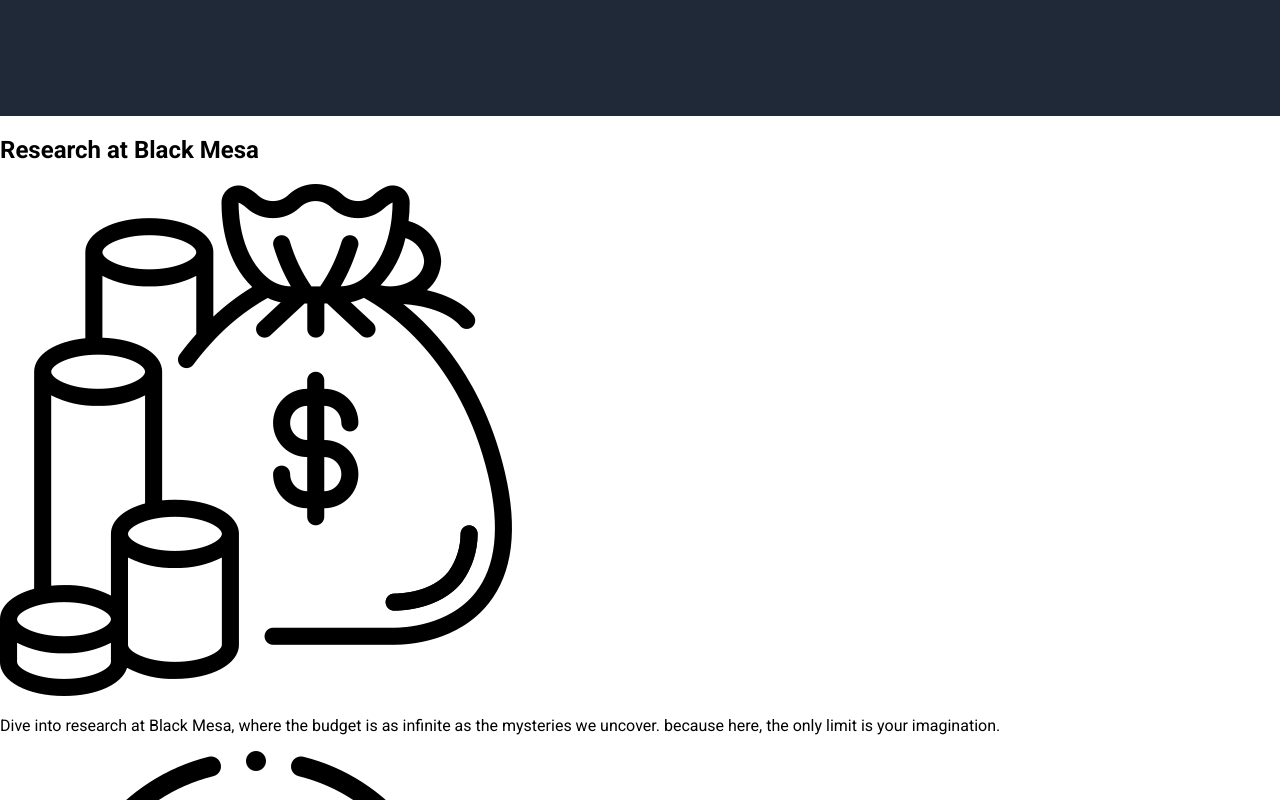
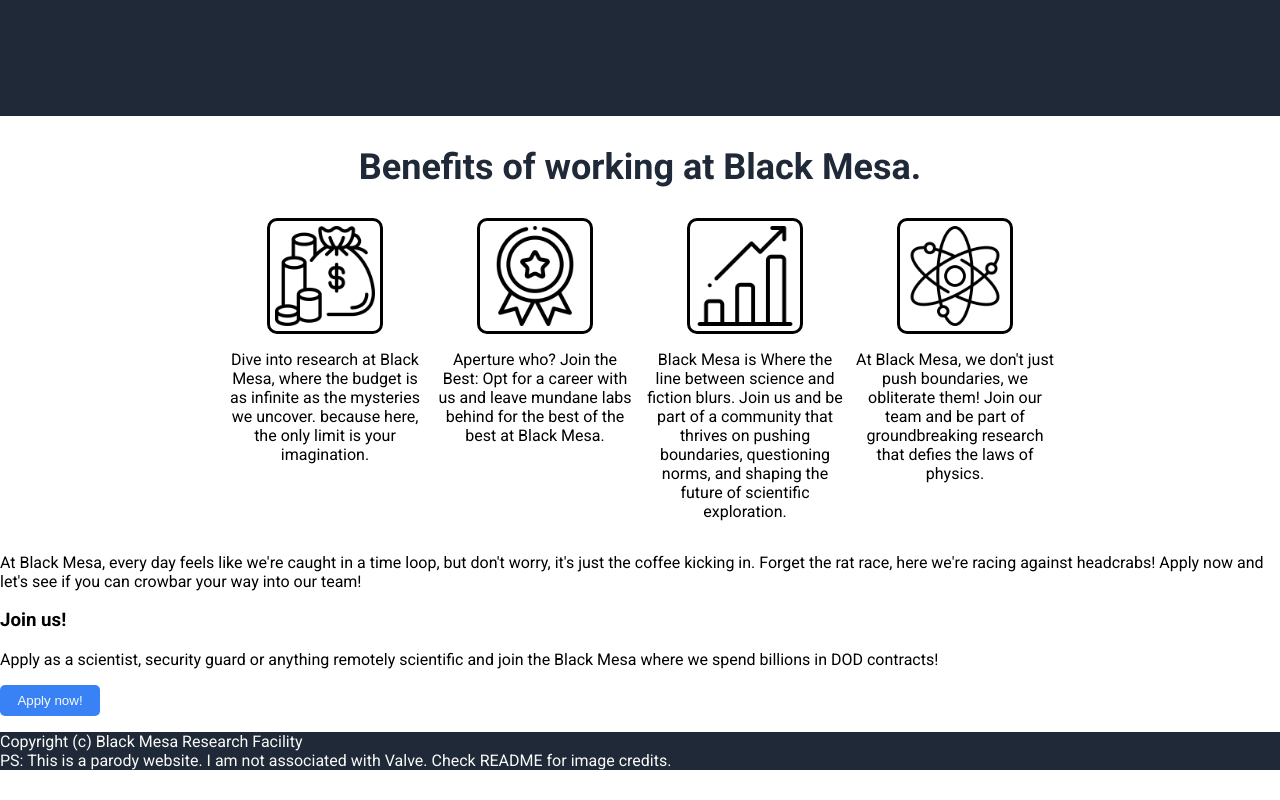
Before and after one commit to jarvis09-yann/black-mesa-landing-page, a plain HTML site: page index.html in a window 1280 px wide. Shown: the part 440-1240 px from the top of the page. Drawn offline with Linux system fonts and the light colour scheme.

Commit message:
finished cards section

```diff
--- a/index.html
+++ b/index.html
@@ -45,7 +45,8 @@
       </div>
     </section>
     <section class="cards-section">
-      <h2>Research at Black Mesa</h2>
+      <h2>Benefits of working at Black Mesa.</h2>
+      <div class="card-container">
         <div class="card">
           <img src="./money-bag.png" alt="A bag with dollar sign and coins." />
           <p>
@@ -64,18 +65,19 @@
         <div class="card">
           <img src="./bar-chart.png" alt="A chart with an arrow going up" />
           <p>
-          "Black Mesa: Where the line between science and fiction blurs. Join us
-          and be part of a community that thrives on pushing boundaries,
-          questioning norms, and shaping the future of scientific exploration."
+            Black Mesa is Where the line between science and fiction blurs. Join
+            us and be part of a community that thrives on pushing boundaries,
+            questioning norms, and shaping the future of scientific exploration.
           </p>
         </div>
         <div class="card">
           <img src="./atom.png" alt="An atom" />
           <p>
-          At Black Mesa, we don't just push boundaries, we obliterate them! Join
-          our team and be part of groundbreaking research that defies the laws
-          of physics.
+            At Black Mesa, we don't just push boundaries, we obliterate them!
+            Join our team and be part of groundbreaking research that defies the
+            laws of physics.
           </p>
+        </div>
       </div>
     </section>
     <section class="quote">
--- a/style.css
+++ b/style.css
@@ -74,3 +74,37 @@
   padding: 8px;
   cursor: pointer;
 }
+
+.cards-section h2 {
+  display: flex;
+  justify-content: center;
+  color: #1f2937;
+  font-size: 36px;
+  font-weight: bolder;
+}
+
+.card-container {
+  display: flex;
+  flex-direction: space-around;
+  justify-content: center;
+  gap: 10px;
+}
+
+.card img {
+  width: 100px;
+  /* border: 3px #3882f6 solid; */
+  border: 3px #000 solid;
+  padding: 5px;
+  border-radius: 10px;
+}
+
+.card {
+  width: 200px;
+  display: flex;
+  flex-direction: column;
+  align-items: center;
+}
+
+.card p {
+  text-align: center;
+}
```
Lines whose indentation alone changed are shown as unchanged.
